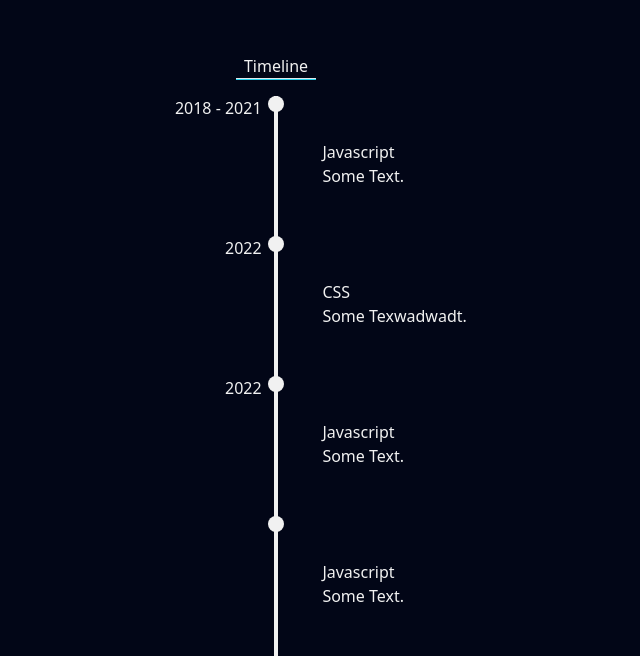
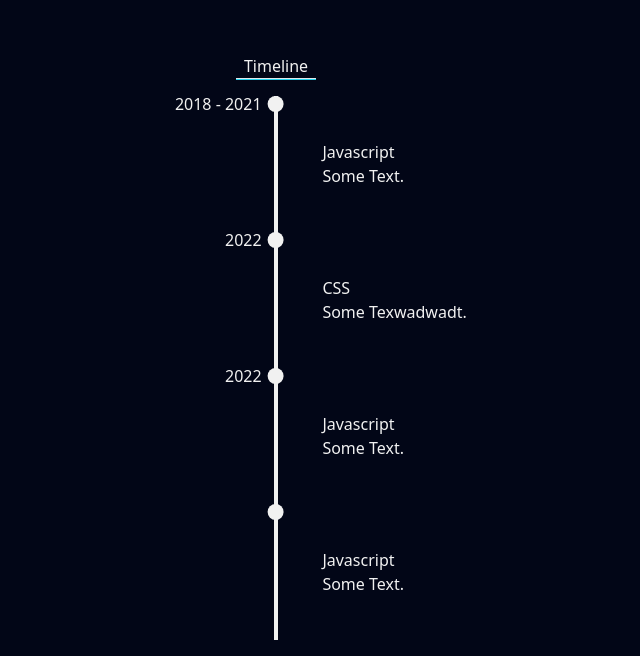
Before and after one commit to aru-ga/kaze-teru, a website: page src/index.html in a window 1280 px wide. Shown: the part 1608-2264 px from the top of the page, without its empty margins (364-1004 px from the left). Drawn offline with Linux system fonts and the light colour scheme.

Commit message:
timeline - year
fix position

```diff
--- a/src/index.html
+++ b/src/index.html
@@ -49,7 +49,7 @@
             <div class="nodeline flex justify-around ">
                 <div class="design-section">
                   <div class="timeline">
-                    <div class="flex justify-end mr-3">
+                    <div class="flex justify-end mr-3 -mt-1">
                       <h3>2018 - 2021</h3>
                     </div>
                     <div class="timeline-middle">
@@ -59,7 +59,7 @@
                       <h3>Javascript</h3>
                       <p>Some Text.</p>
                     </div>
-                    <div class="flex justify-end mr-3">
+                    <div class="flex justify-end mr-3 -mt-1">
                       <h3>&nbsp&nbsp 2022</h3>
                     </div>
                     <div class="timeline-middle">
@@ -69,7 +69,7 @@
                       <h3>CSS</h3>
                       <p>Some Texwadwadt.</p>
                     </div>
-                    <div class="flex justify-end mr-3">
+                    <div class="flex justify-end mr-3 -mt-1">
                       <h3>&nbsp&nbsp 2022</h3>
                     </div>
                     <div class="timeline-middle">
@@ -79,12 +79,12 @@
                       <h3>Javascript</h3>
                       <p>Some Text.</p>
                     </div>
-                    <div class="flex justify-end mr-3">
+                    <div class="flex justify-end mr-3 -mt-1">
                     </div>
                     <div class="timeline-middle">
                     <div class="timeline-circle"></div>
                     </div>
-                    <div class=" timeline-component timeline-content">
+                    <div class="timeline-component timeline-content">
                       <h3>Javascript</h3>
                       <p>Some Text.</p>
                     </div>
--- a/src/style.css
+++ b/src/style.css
@@ -72,13 +72,11 @@
 }
 
 .timeline-content {
-  padding: 20px;
   border-radius: 5px;
   color: white;
   padding: 1.75rem;
   transition: 0.4s ease;
-  margin: 1rem;
-  margin-bottom: 20px;
+  margin: 1rem ;
   border-radius: 6px;
 }
 .timeline-middle {
@@ -91,13 +89,10 @@
   opacity: 0;
 }
 .timeline-circle {
-  position: absolute;
-  top: 0;
-  left: 50%;
   width: 1em;
   height: 1em;
   border-radius: 50%;
   background-color: #f1f1f1;
- -webkit-transform: translateX(-50%);
-  transform: translateX(-50%);
+ -webkit-transform: translateX(-40%);
+  transform: translateX(-40%);
 }
```
Also changed, not shown: dist/output.css.
